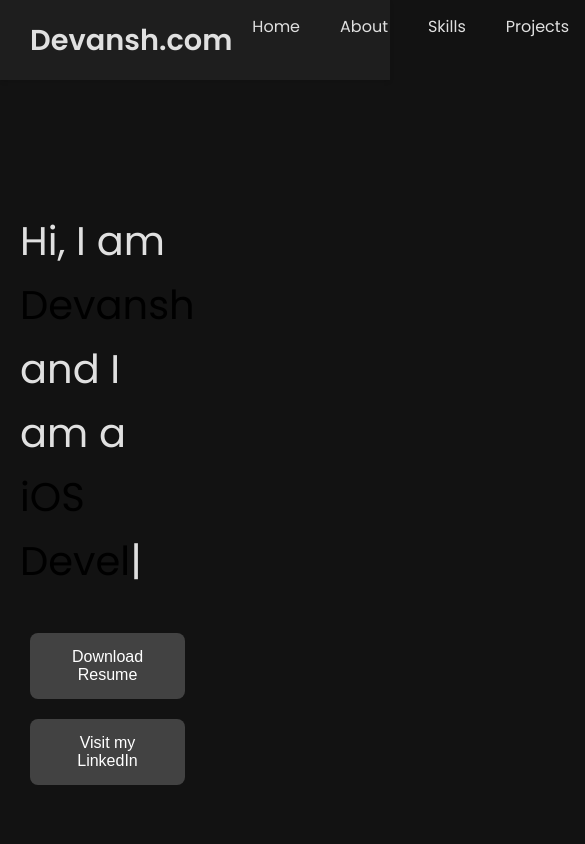
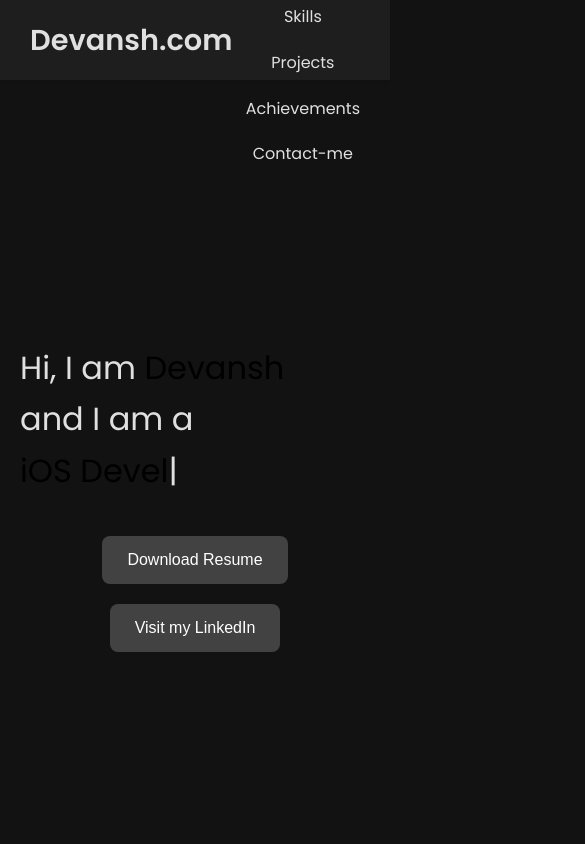
Before and after one commit to DevanshSharma-GIT/Portfolio-, a plain HTML site: page index.html in a window 390 px wide. Shown: the top 844 px of the page, 585 px wide, since content can reach past the window. Drawn offline with nearby package versions, Linux system fonts and the light colour scheme.

Commit message:
Update index.html

```diff
--- a/index.html
+++ b/index.html
@@ -7,8 +7,7 @@
     <title>Devansh-Developer Portfolio</title>
     <link rel="preconnect" href="https://fonts.googleapis.com">
     <link rel="preconnect" href="https://fonts.gstatic.com" crossorigin>
-    <link href="https://fonts.googleapis.com/css2?family=Poppins:wght@300;400;500;600;700&display=swap"
-        rel="stylesheet">
+    <link href="https://fonts.googleapis.com/css2?family=Poppins:wght@300;400;500;600;700&display=swap" rel="stylesheet">
     <style>
         * {
             margin: 0;
@@ -21,7 +20,7 @@
             color: #e0e0e0;
             font-family: 'Poppins', sans-serif;
             line-height: 1.6;
-            background-image: url('devansh.heic'); /* Profile picture as background */
+            background-image: url('devansh.heic');
             background-size: cover;
             background-position: center;
             background-attachment: fixed;
@@ -72,14 +71,14 @@
         .firstSection {
             display: flex;
             align-items: center;
-    min-height: 100vh; /* Make section take full viewport height */
+            min-height: 100vh;
             padding: 20px;
         }
 
         .leftSection {
             font-size: 2.5rem;
-    text-align: left; /* Align text to the left */
-    max-width: 50%; /* Adjust max width as needed */
+            text-align: left;
+            max-width: 50%;
         }
 
         .buttons {
@@ -210,6 +209,37 @@
         .achievements-footer a:hover {
             color: #81d4fa;
         }
+
+        @media screen and (max-width: 768px) {
+            .leftSection {
+                font-size: 2rem;
+                max-width: 100%;
+            }
+
+            .buttons {
+                text-align: center;
+            }
+
+            nav ul {
+                flex-direction: column;
+                align-items: center;
+            }
+
+            nav ul li {
+                margin: 10px 0;
+            }
+
+            .footer {
+                flex-direction: column;
+                align-items: center;
+            }
+
+            .footer>div {
+                width: 100%;
+                text-align: center;
+                margin-bottom: 20px;
+            }
+        }
     </style>
 </head>
 
@@ -222,7 +252,7 @@
             <div class="right">
                 <ul>
                     <li><a href="index.html">Home</a></li>
-                    <li><a href="About.html">About</a></li>
+                    <li><a href="about.html">About</a></li>
                     <li><a href="skills.html">Skills</a></li>
                     <li><a href="projects.html">Projects</a></li>
                     <li><a href="achievements.html">Achievements</a></li>
@@ -248,32 +278,6 @@
                 </div>
             </div>
         </section>
-        <!-- <section class="secondSection">
-            <hr>
-            <h1>Skills</h1>
-            <div class="skills-container">
-                <div class="skill-card">
-                    <img src="MeanStack.png" alt="MEAN Stack" class="skill-icon">
-                    <p>MEAN Stack Developer</p>
-                </div>
-                <div class="skill-card">
-                    <img src="mern.png" alt="MERN Stack" class="skill-icon">
-                    <p>MERN Stack Developer</p>
-                </div>
-                <div class="skill-card">
-                    <img src="ios.png" alt="iOS Developer" class="skill-icon">
-                    <p>iOS Developer</p>
-                </div>
-                <div class="skill-card">
-                    <img src="android.png" alt="Android Developer" class="skill-icon">
-                    <p>Android Developer</p>
-                </div>
-                <div class="skill-card">
-                    <img src="cybersecurity.png" alt="Cybersecurity Analyst" class="skill-icon">
-                    <p>Cybersecurity Analyst</p>
-                </div>
-            </div>
-        </section> -->
     </main>
 
     <footer>
```
Lines whose indentation alone changed are shown as unchanged.
